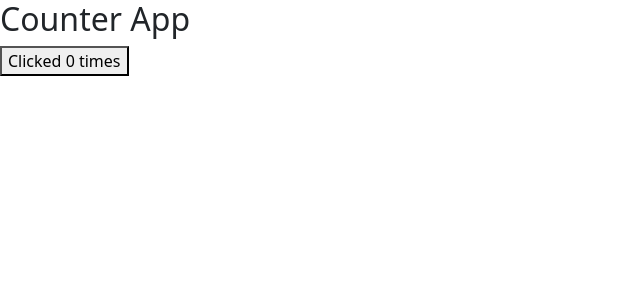
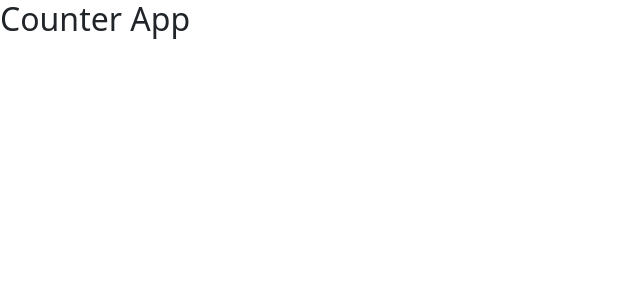
Before and after one commit to mrunal2627/React_hook, a React (Create React App) app in the folder react-hooks/: page / in a window 1280 px wide. Shown: the top 300 px of the page, without its empty margins (0-640 px from the left). Built offline with nearby package versions, Linux system fonts and the light colour scheme.

Commit message:
Revert "Using class Component"
This reverts commit 2586e9f7ae0eca77dd9f23f8b7072f5ad4ec3726.

```diff
--- a/react-hooks/src/App.js
+++ b/react-hooks/src/App.js
@@ -1,21 +1,12 @@
 
 import React,{Component} from "react";
 class App extends Component {
-
-  state = {
+  state ={
     count :0
-  };
-  increment = ()=>{
-    this.setState({
-      count : this.state.count +1
-    });
-  };
+  }
   render(){
   return (
-   <div>
-    <h2>Counter App</h2>
-    <button onClick={this.increment}>Clicked {this.state.count} times</button>
-   </div>
+   <h2>Counter App</h2>
   );
 }
 }
```
